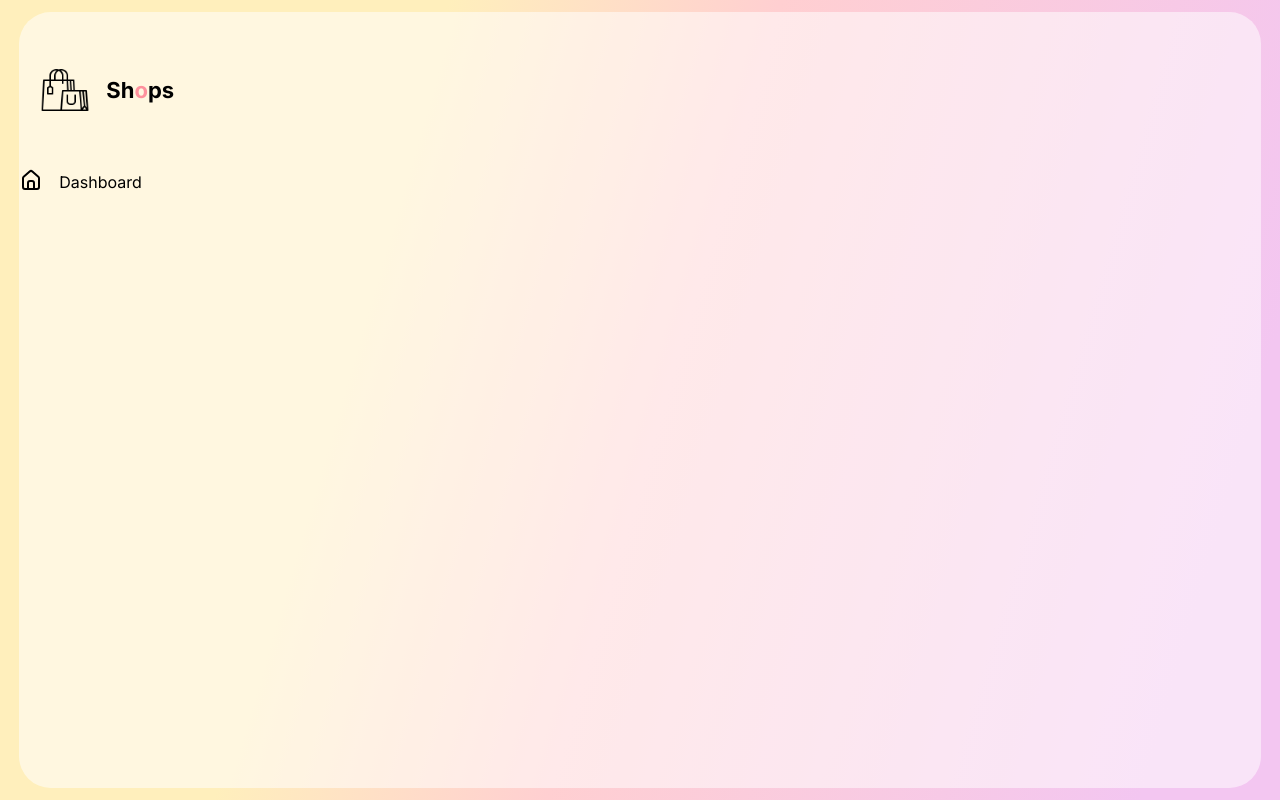
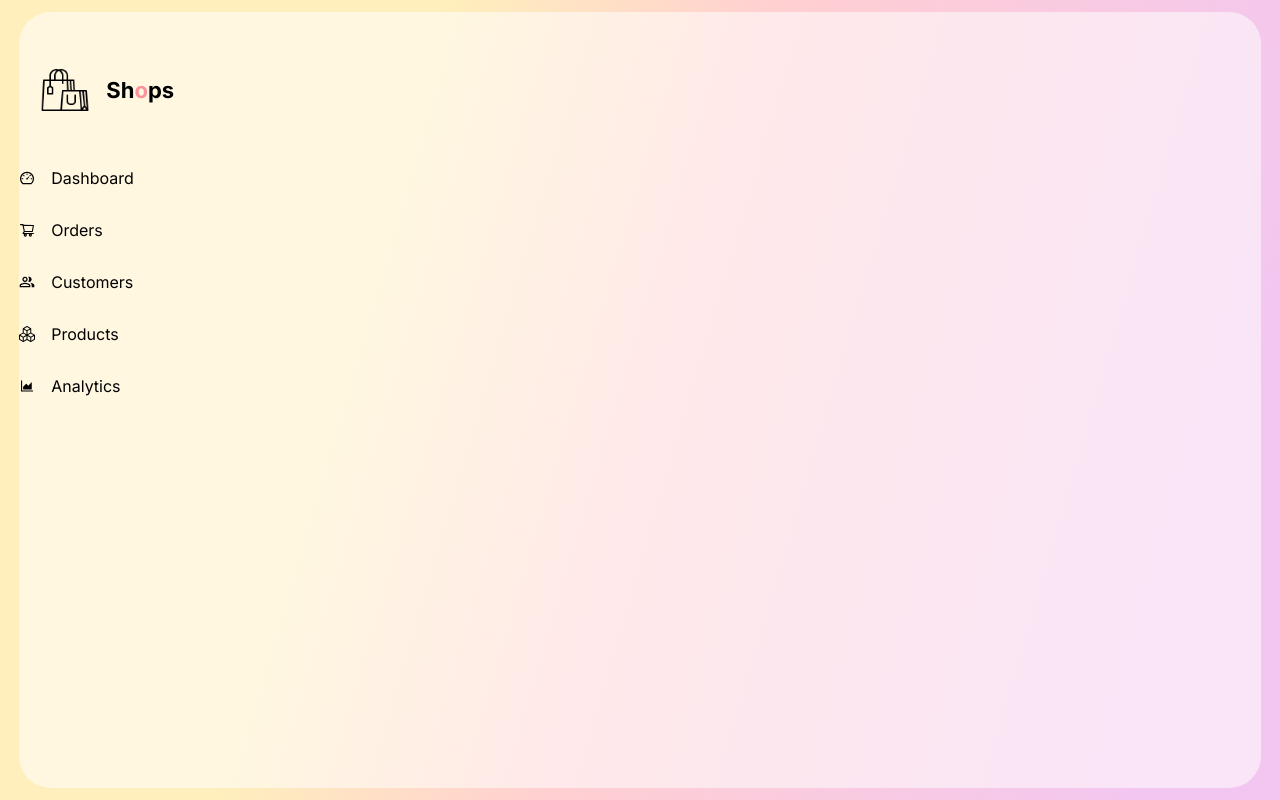
Before and after one commit to Sama-Liyanage/ReactAdmin-Dashboard-Template-Design, a React (Create React App) app: page / in a window 1280 px wide. Built offline with nearby package versions, Linux system fonts and the light colour scheme.

Commit message:
Update Content

```diff
--- a/package.json
+++ b/package.json
@@ -9,6 +9,7 @@
     "@testing-library/user-event": "^13.5.0",
     "react": "^18.2.0",
     "react-dom": "^18.2.0",
+    "react-icons": "^4.8.0",
     "react-scripts": "5.0.1",
     "web-vitals": "^2.1.4"
   },
--- a/src/Components/Sidebar/Sidebar.js
+++ b/src/Components/Sidebar/Sidebar.js
@@ -1,8 +1,9 @@
 import React from 'react'
 import logo from "../../assets/images/logo.png"
 import './Sidebar.css'
-import {UilEstate} from "@iconscout/react-unicons"
+import { UilEstate } from "@iconscout/react-unicons"
 
+import { SidebarData } from '../../Data/Data'
 const Sidebar = () => {
   return (
     <div className='Sidebar'>
@@ -16,13 +17,16 @@ const Sidebar = () => {
 
       {/* menu */}
       <div className='menu'>
-        <div className='menuItem'>
-          <div>
-           <UilEstate/>
-          </div>
-          <span>Dashboard</span>
-
-        </div>
+        {SidebarData.map((item, index) => {
+          return (
+            <div className='menuItem'>
+              <item.icon />
+              <span>
+                {item.heading}
+              </span>
+            </div>
+          )
+        })}
       </div>
 
     </div>
--- /dev/null
+++ b/src/Data/Data.js
@@ -0,0 +1,29 @@
+// Sidebar imports
+import { AiOutlineDashboard, AiOutlineShoppingCart, AiOutlineAreaChart } from "react-icons/ai";
+import { MdOutlinePeopleAlt } from "react-icons/md";
+import { BsBoxes } from "react-icons/bs";
+
+
+// Sidebar Data
+export const SidebarData = [
+    {
+        icon: AiOutlineDashboard,
+        heading: "Dashboard",
+    },
+    {
+        icon: AiOutlineShoppingCart,
+        heading: "Orders"
+    },
+    {
+        icon: MdOutlinePeopleAlt,
+        heading: "Customers"
+    },
+    {
+        icon: BsBoxes,
+        heading: "Products"
+    },
+    {
+        icon: AiOutlineAreaChart,
+        heading: "Analytics"
+    },
+];
```
Also changed, not shown: 1 other file (tests, documents, lock files or other folders).
